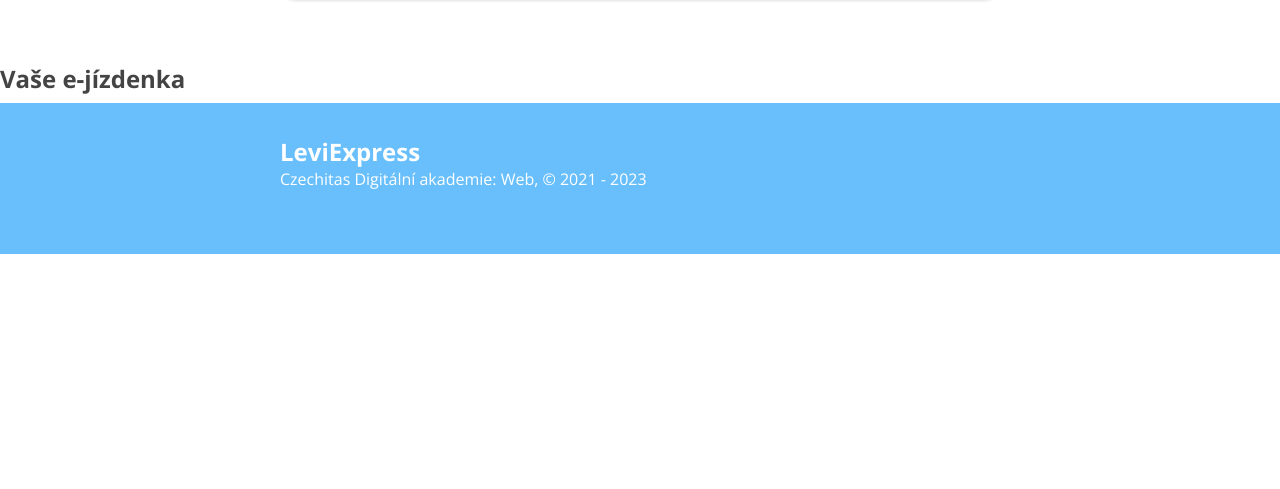
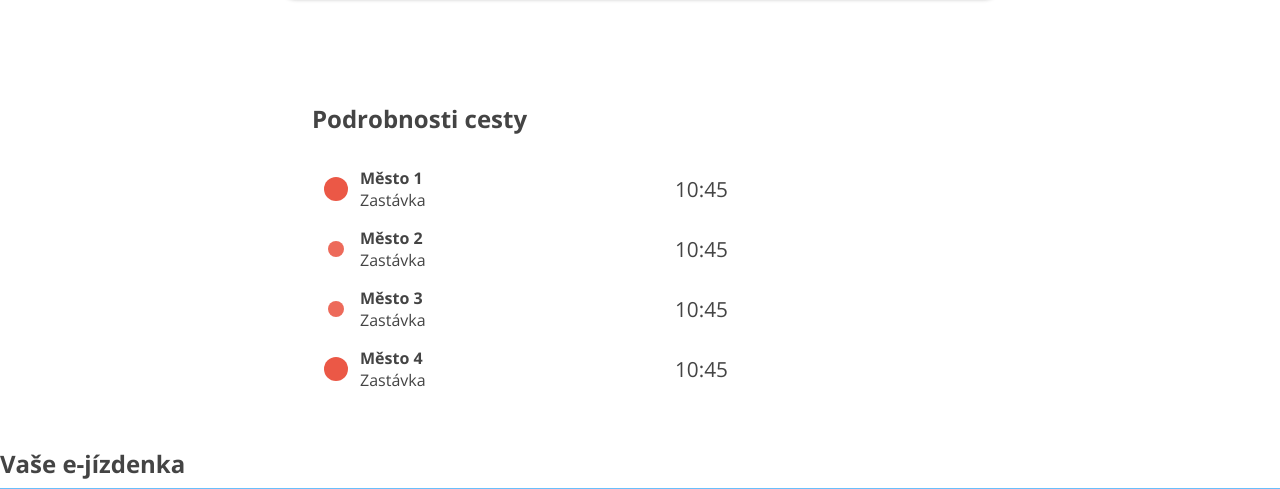
Before and after one commit to alenakadecka/leviexpress, a React (Vite) app: page / in a window 1280 px wide. Shown: the part 664-1153 px from the top of the page. Before the commit the page ends 918 px from the top, so only its background shows below. Built offline with nearby package versions, Linux system fonts and the light colour scheme; no server answers.

Commit message:
pokrok detail

```diff
--- /dev/null
+++ b/src/components/JourneyDetail/index.jsx
@@ -0,0 +1,43 @@
+import './style.css';
+
+export const JourneyDetail = () => {
+  return (
+    <div class="journey-detail container">
+      <h2>Podrobnosti cesty</h2>
+      <div class="stops">
+        <div class="bus-stop">
+          <div class="bus-stop__bullet"></div>
+          <div class="bus-stop__place">
+            <div class="bus-stop__city">Město 1</div>
+            <div class="bus-stop__station">Zastávka</div>
+          </div>
+          <div class="bus-stop__departure">10:45</div>
+        </div>
+        <div class="bus-stop">
+          <div class="bus-stop__bullet"></div>
+          <div class="bus-stop__place">
+            <div class="bus-stop__city">Město 2</div>
+            <div class="bus-stop__station">Zastávka</div>
+          </div>
+          <div class="bus-stop__departure">10:45</div>
+        </div>
+        <div class="bus-stop">
+          <div class="bus-stop__bullet"></div>
+          <div class="bus-stop__place">
+            <div class="bus-stop__city">Město 3</div>
+            <div class="bus-stop__station">Zastávka</div>
+          </div>
+          <div class="bus-stop__departure">10:45</div>
+        </div>
+        <div class="bus-stop">
+          <div class="bus-stop__bullet"></div>
+          <div class="bus-stop__place">
+            <div class="bus-stop__city">Město 4</div>
+            <div class="bus-stop__station">Zastávka</div>
+          </div>
+          <div class="bus-stop__departure">10:45</div>
+        </div>
+      </div>
+    </div>
+  );
+};
--- /dev/null
+++ b/src/components/JourneyDetail/style.css
@@ -0,0 +1,48 @@
+/* ---------- styly pro podrobnosti cesty  ---------- */
+.stops {
+  margin-top: 2rem;
+}
+
+.journey-detail {
+  padding: 2rem;
+}
+
+
+/* ---------- styly pro zastávky  ---------- */
+
+.bus-stop {
+  display: flex;
+  align-items: center;
+  margin-bottom: 1rem;
+
+  max-width: 26rem;
+}
+
+.bus-stop__bullet {
+  width: 1rem;
+  height: 1rem;
+  background-color: #ed6a5a;
+  border-radius: 0.5rem;
+  margin: 0 1rem;
+}
+
+.bus-stop:first-child>.bus-stop__bullet,
+.bus-stop:last-child>.bus-stop__bullet {
+  width: 1.5rem;
+  height: 1.5rem;
+  background-color: #eb5846;
+  border-radius: 0.75rem;
+  margin: 0 0.75rem;
+}
+
+.bus-stop__place {
+  flex: 1;
+}
+
+.bus-stop__departure {
+  font-size: 1.3rem;
+}
+
+.bus-stop__city {
+  font-weight: bold;
+}
--- a/src/pages/HomePage/index.jsx
+++ b/src/pages/HomePage/index.jsx
@@ -1,6 +1,7 @@
 import { useState } from 'react';
 import { JourneyPicker } from '../../components/JourneyPicker';
 import { ReservationPage } from '../../components/ReservationPage';
+import { JourneyDetail } from '../../components/JourneyDetail';
 
 export const HomePage = () => {
   const [journey, setJourney] = useState(null);
@@ -12,6 +13,7 @@
     <main>
       <JourneyPicker onJourneyChange={handleJourneyChange} />
       {journey ? <p>Nalezeno spojení s id: {journey.journeyId}</p> : ''}
+      <JourneyDetail />
       <ReservationPage />
     </main>
   );
```
